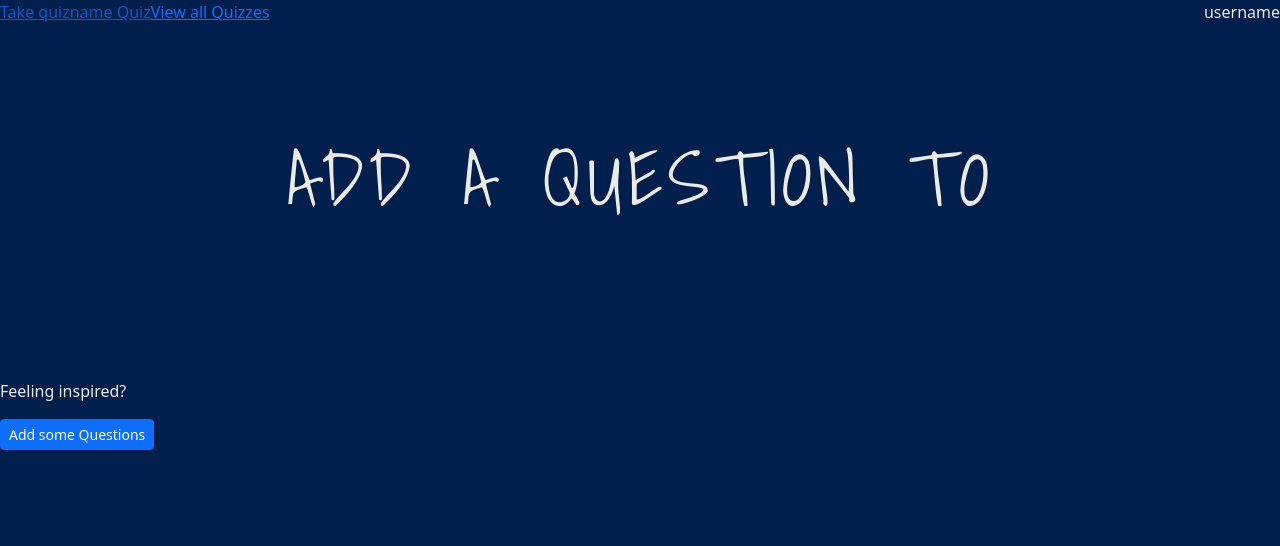
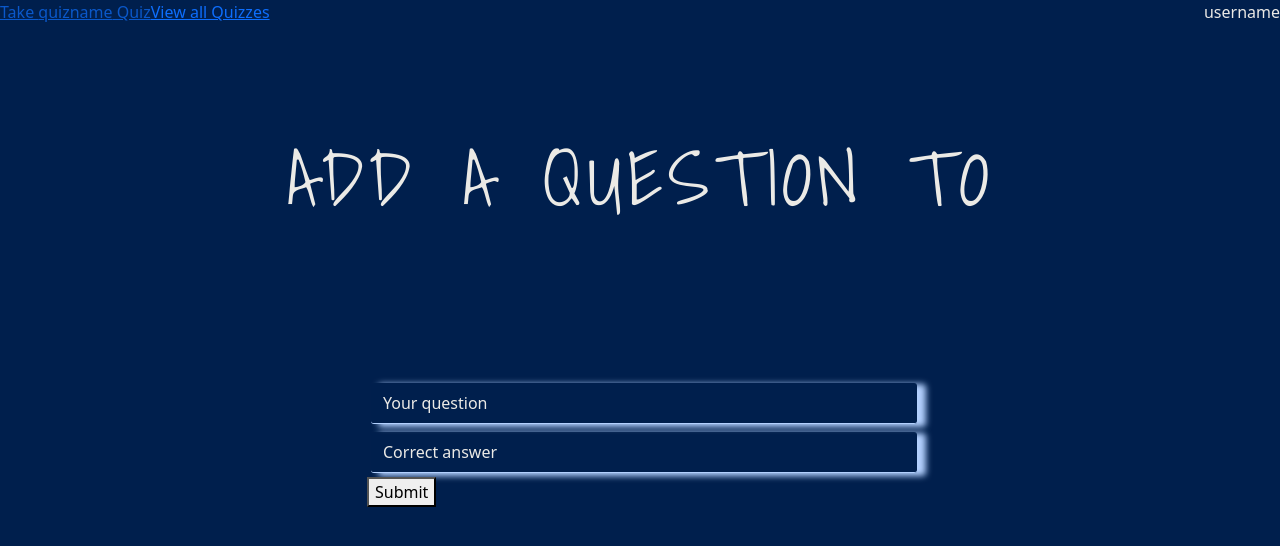
Before and after one commit to joanaBrit/sei-quizzapp, a React (Create React App) app in the folder client/: page /quizzes/1/questions in a window 1280 px wide. Shown: the top 546 px of the page. Built offline with nearby package versions, Linux system fonts and the light colour scheme; no server answers.

Commit message:
add basic form to client for addng questions

```diff
--- a/client/src/components/AddQuestionForm.js
+++ b/client/src/components/AddQuestionForm.js
@@ -3,6 +3,20 @@ import { Link } from 'react-router-dom'
 import Button from 'react-bootstrap/Button'
 
 import NavBar from './NavBar'
+
+
+import Container from 'react-bootstrap/Container'
+import Row from 'react-bootstrap/Row'
+import Col from 'react-bootstrap/Col'
+
+function handleSubmit(){
+  console.log('handle submit')
+  //I guess this is where the post request should be sent
+}
+function handleChange(){
+  console.log('handle change')
+  //I guess this is where the post request should be sent
+}
 
 export default function AddQuestionForm( { username, quiz }) {
   return (
@@ -20,12 +34,20 @@ export default function AddQuestionForm( { username, quiz }) {
           <h1 className="title text-center text-uppercase mb-5">Add a Question to {/* quiz.id */ } </h1>
 
         </section>
-        <section>
-          <p>Feeling inspired?</p>
-          <Link to='/quizzes/:quizId'>
-            <Button type='button' className='btn btn-sm btn-blue btn-block'>Add some Questions</Button>
-          </Link>
-        </section>
+        <Container>
+          <Row>
+            <Col as="form" xs={{ span: 8, offset: 2 }} md={{ span: 6, offset: 3 }} onSubmit={handleSubmit} autoComplete='off'>
+
+              <label hidden htmlFor='question'>question</label>
+              <input type='text' name='question' placeholder='Your question' onChange={handleChange} id='questionId'
+              />
+              <input type='text' name='question' placeholder='Correct answer' onChange={handleChange} id='questionId'
+              />
+              {/* {errors && <p className='text-warning bold text-center mt-5'>{errors}</p>} */}
+              <button type="submit">Submit</button>
+            </Col>
+          </Row>
+        </Container>
       </main>
     </section>
 
```
